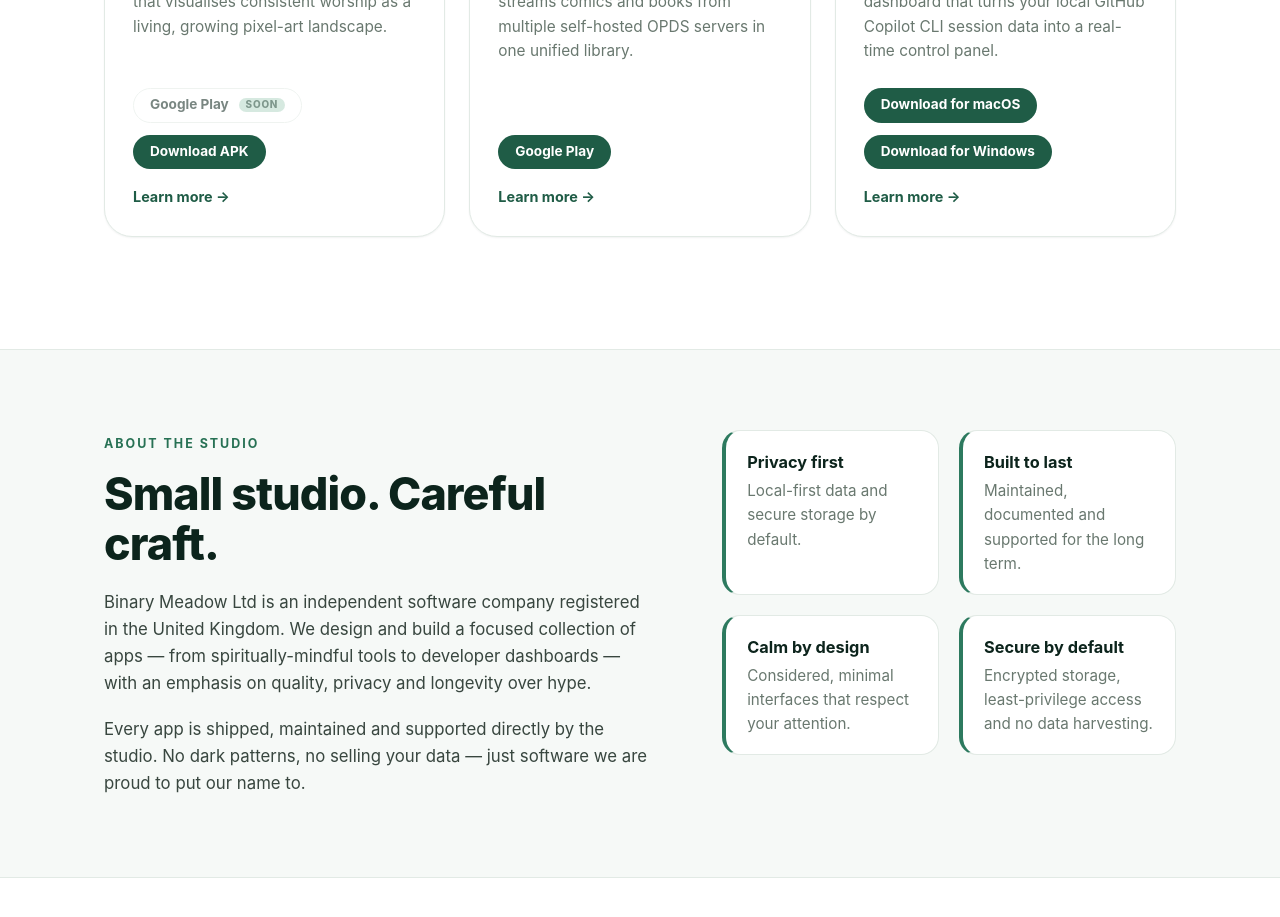
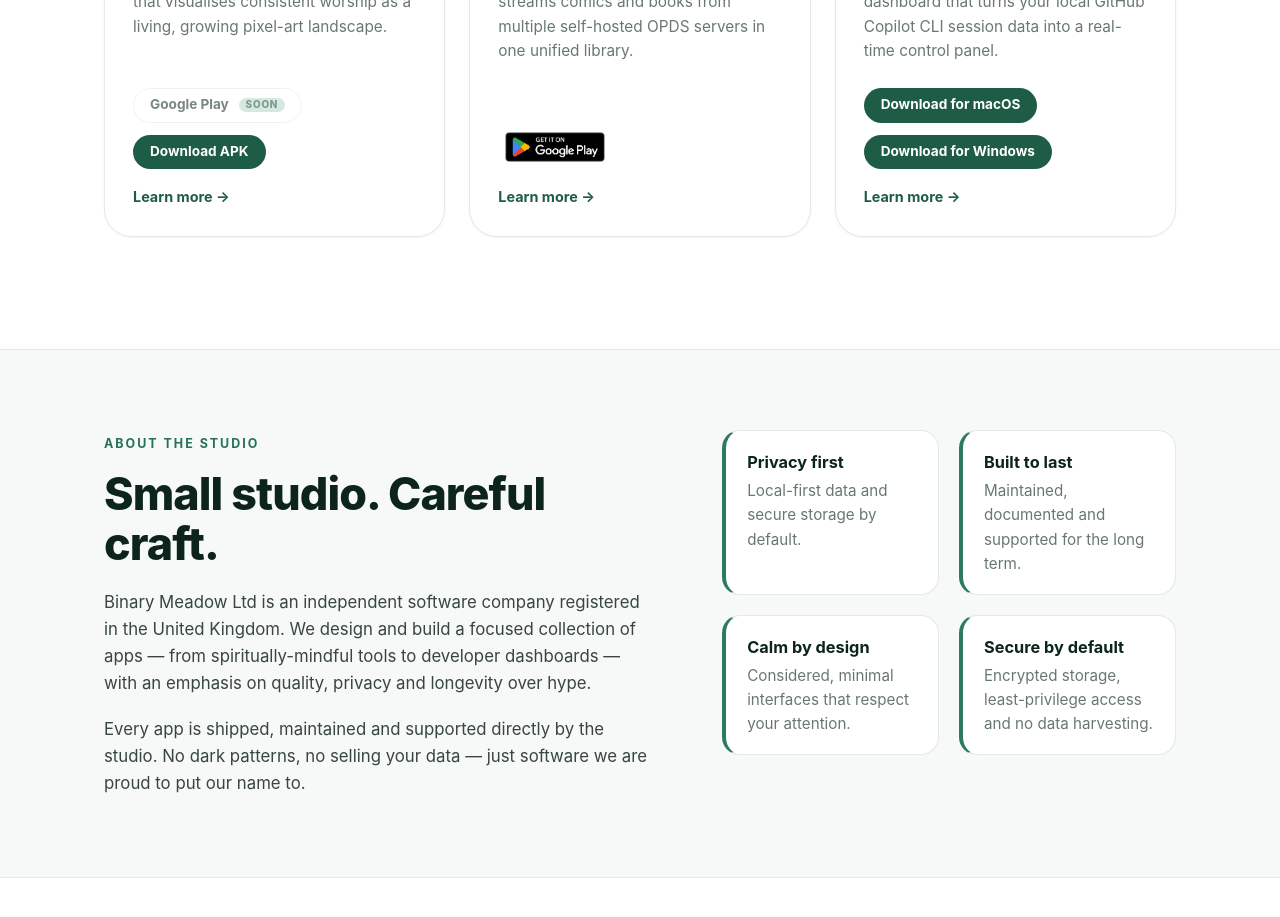
Before and after one commit to faesel/binary-meadow, a Next.js app: page / in a window 1280 px wide. Shown: the part 1340-2257 px from the top of the page. Built offline with nearby package versions, Linux system fonts and the light colour scheme.

Commit message:
feat: use official Google Play badge for store links

```diff
--- a/src/components/DownloadButtons.module.css
+++ b/src/components/DownloadButtons.module.css
@@ -24,3 +24,29 @@
   border-radius: 999px;
   margin-left: 0.15rem;
 }
+
+.playBadgeLink {
+  display: inline-flex;
+  align-items: center;
+  border-radius: 8px;
+  transition: opacity 0.15s ease;
+}
+
+.playBadgeLink:hover {
+  opacity: 0.85;
+}
+
+.playBadgeLink:focus-visible {
+  outline: 2px solid var(--green-700);
+  outline-offset: 3px;
+}
+
+.playBadge {
+  display: block;
+  height: 52px;
+  width: auto;
+}
+
+.sm .playBadge {
+  height: 44px;
+}
--- a/src/components/DownloadButtons.tsx
+++ b/src/components/DownloadButtons.tsx
@@ -1,5 +1,17 @@
+import Image from 'next/image';
 import type { DownloadLink } from '@/data/apps';
 import styles from './DownloadButtons.module.css';
+
+/** Official "Get it on Google Play" badge aspect ratio (646 x 250). */
+const PLAY_BADGE_RATIO = 646 / 250;
+
+function isGooglePlay(dl: DownloadLink): boolean {
+  return (
+    dl.platform === 'android' &&
+    (dl.label.toLowerCase().includes('google play') ||
+      dl.href.includes('play.google.com'))
+  );
+}
 
 export default function DownloadButtons({
   downloads,
@@ -8,11 +20,16 @@ export default function DownloadButtons({
   downloads: DownloadLink[];
   size?: 'sm' | 'md';
 }) {
+  const badgeHeight = size === 'sm' ? 44 : 52;
+  const badgeWidth = Math.round(badgeHeight * PLAY_BADGE_RATIO);
+
   return (
     <div className={`${styles.group} ${size === 'sm' ? styles.sm : ''}`}>
       {downloads.map((dl) => {
         const isPlaceholder = dl.comingSoon || dl.href === '#';
-        return isPlaceholder ? (
+
+        if (isPlaceholder) {
+          return (
             <span
               key={dl.label}
               className={`btn btn-ghost btn-disabled ${styles.btn}`}
@@ -22,7 +39,32 @@ export default function DownloadButtons({
               {dl.label}
               <span className={styles.soon}>Soon</span>
             </span>
-        ) : (
+          );
+        }
+
+        if (isGooglePlay(dl)) {
+          return (
+            <a
+              key={dl.label}
+              href={dl.href}
+              className={styles.playBadgeLink}
+              target="_blank"
+              rel="noopener noreferrer"
+              aria-label="Get it on Google Play"
+            >
+              <Image
+                src="/badges/google-play-badge.png"
+                alt="Get it on Google Play"
+                width={badgeWidth}
+                height={badgeHeight}
+                className={styles.playBadge}
+                unoptimized
+              />
+            </a>
+          );
+        }
+
+        return (
           <a
             key={dl.label}
             href={dl.href}
```
Also changed, not shown: public/badges/google-play-badge.png (added). Lines whose indentation alone changed are shown as unchanged.
